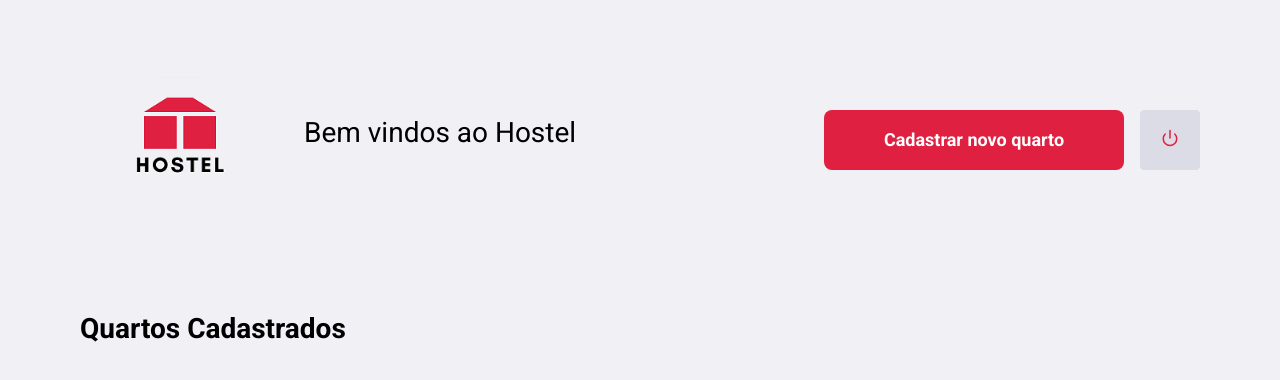
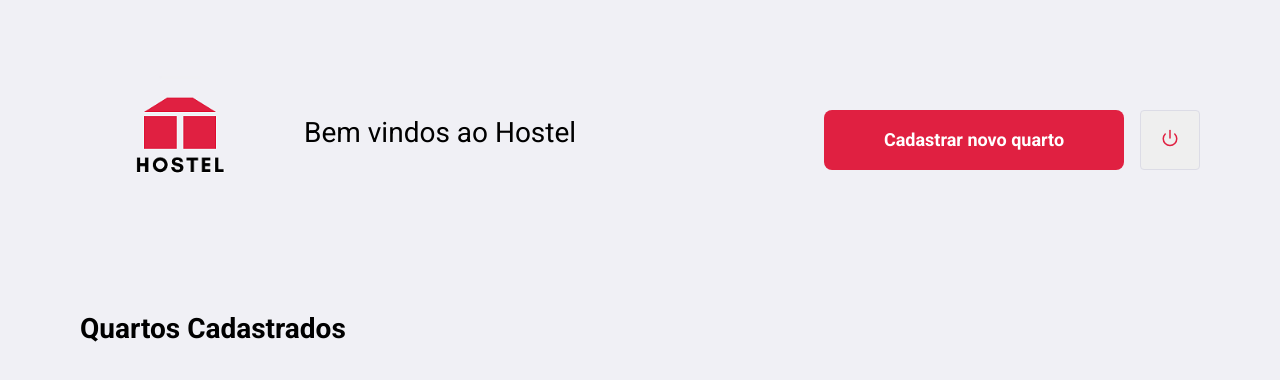
Before and after one commit to pagliaresbcc/Hostel, a React (Create React App) app in the folder frontend/: page /room in a window 1280 px wide. Shown: the top 380 px of the page. Built offline with nearby package versions, Linux system fonts and the light colour scheme; the HTML template or start-up script is replaced by a standard one.

Commit message:
customizing pages

```diff
--- a/frontend/src/pages/Profile/styles.css
+++ b/frontend/src/pages/Profile/styles.css
@@ -28,7 +28,6 @@
 .profile-container header button {
     height: 60px;
     width: 60px;
-    background: #dcdce6;
     border-radius: 4px;
     border: 1px solid #dcdce6;
     margin-top: 15px;
```
